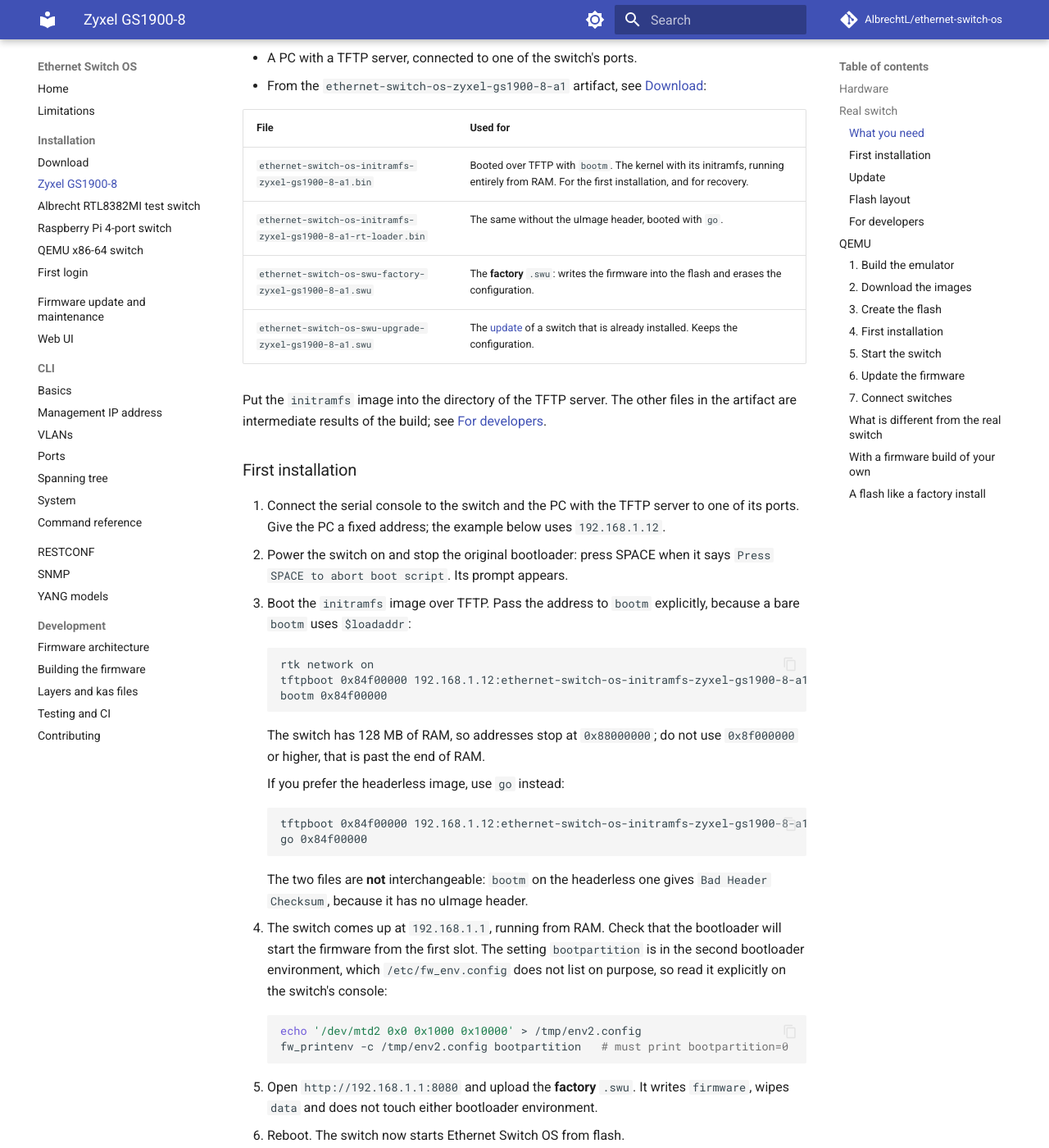
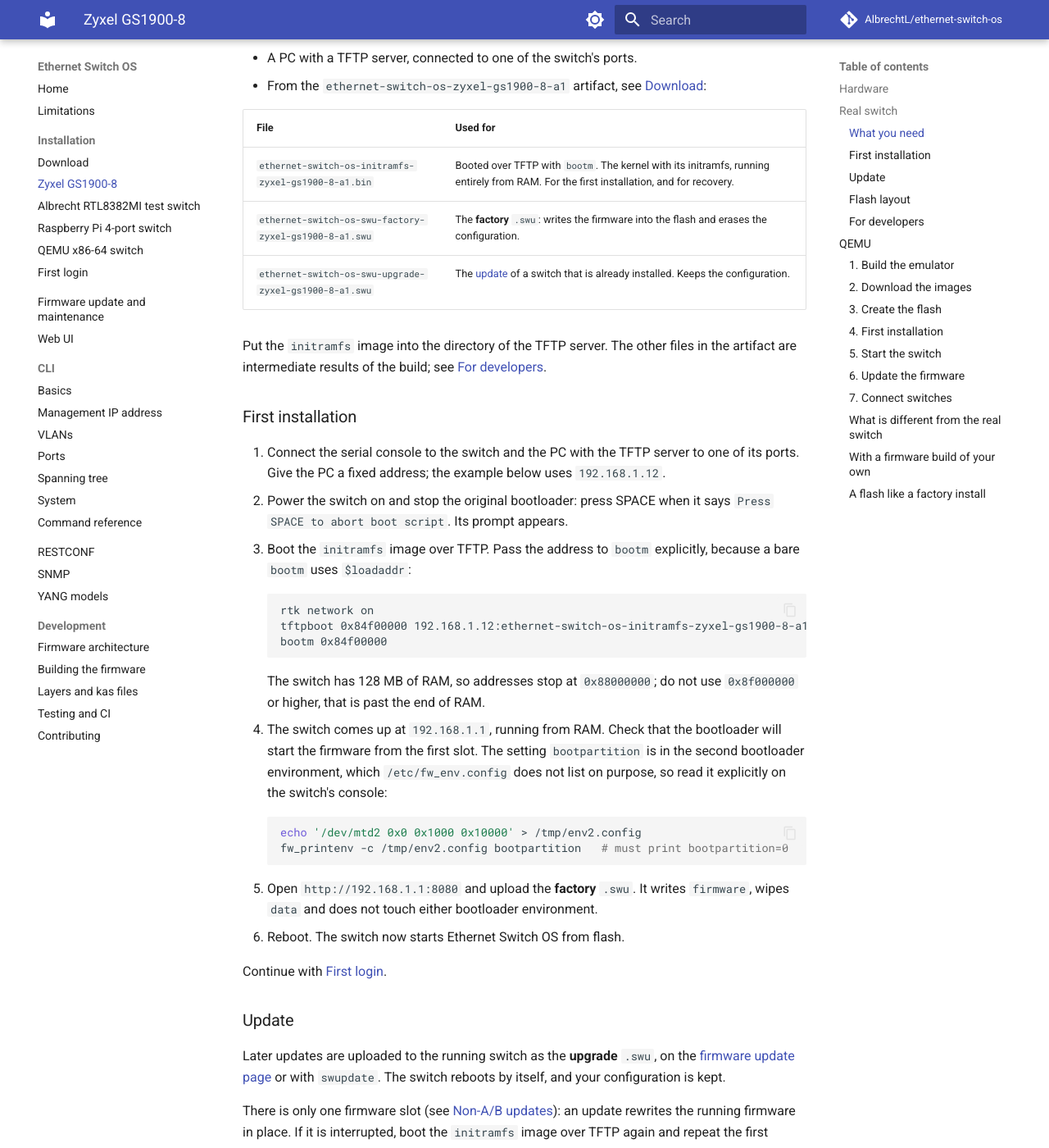
Before and after one commit to AlbrechtL/ethernet-switch-os, an MkDocs documentation site: the page built from docs/installation/zyxel-gs1900-8.md, in a window 1280 px wide and 1400 px high, scrolled down 1208 px. Shown: the whole window at 82% size. Built offline with MkDocs 1.6.1 and Material for MkDocs 9.7.7, drawn with Linux system fonts in a browser that asks for light colours; comment, search, counter and statistics services are not loaded.

Commit message:
Stop publishing the headerless rt-loader initramfs image
Nobody boots it with go; bootm with the uImage is the documented way. The
BSP still builds it, and meta-rtl83xx-bsp's TECHNICAL.md describes how to
use it.

Co-Authored-By: Claude Opus 5.5 <noreply@anthropic.com>

````diff
--- a/docs/installation/zyxel-gs1900-8.md
+++ b/docs/installation/zyxel-gs1900-8.md
@@ -51,7 +51,6 @@ through a web page or the `swupdate` command (see
 | File | Used for |
 |---|---|
 | `ethernet-switch-os-initramfs-zyxel-gs1900-8-a1.bin` | Booted over TFTP with `bootm`. The kernel with its initramfs, running entirely from RAM. For the first installation, and for recovery. |
-| `ethernet-switch-os-initramfs-zyxel-gs1900-8-a1-rt-loader.bin` | The same without the uImage header, booted with `go`. |
 | `ethernet-switch-os-swu-factory-zyxel-gs1900-8-a1.swu` | The **factory** `.swu`: writes the firmware into the flash and erases the configuration. |
 | `ethernet-switch-os-swu-upgrade-zyxel-gs1900-8-a1.swu` | The [update](#update) of a switch that is already installed. Keeps the configuration. |
 
@@ -77,16 +76,6 @@ other files in the artifact are intermediate results of the build; see
 
     The switch has 128 MB of RAM, so addresses stop at `0x88000000`; do
     not use `0x8f000000` or higher, that is past the end of RAM.
-
-    If you prefer the headerless image, use `go` instead:
-
-    ```text
-    tftpboot 0x84f00000 192.168.1.12:ethernet-switch-os-initramfs-zyxel-gs1900-8-a1-rt-loader.bin
-    go 0x84f00000
-    ```
-
-    The two files are **not** interchangeable: `bootm` on the headerless
-    one gives `Bad Header Checksum`, because it has no uImage header.
 
 4. The switch comes up at `192.168.1.1`, running from RAM. Check that the
    bootloader will start the firmware from the first slot. The setting
````
Also changed, not shown: docs/development/building.md (+0 -1 lines), docs/installation/download.md (+3 -4 lines), 2 other files.
